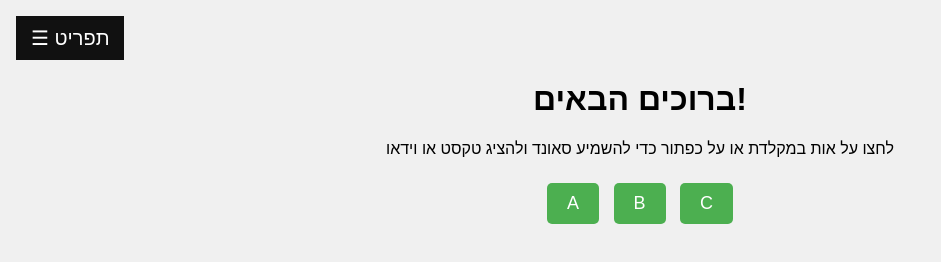
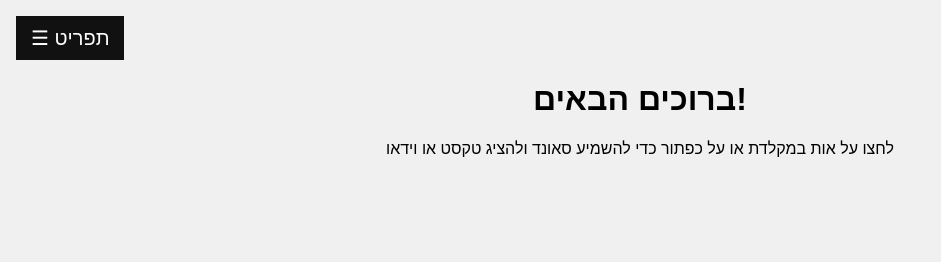
Before and after one commit to razmiz/TypeToSound, a plain HTML site: page index.html in a window 1280 px wide. Shown: the whole page, without its empty margins (0-941 px from the left). Drawn offline with Linux system fonts and the light colour scheme.

Commit message:
Update index.html

```diff
--- a/index.html
+++ b/index.html
@@ -18,12 +18,7 @@
             <h1>ברוכים הבאים!</h1>
             <p>לחצו על אות במקלדת או על כפתור כדי להשמיע סאונד ולהציג טקסט או וידאו</p>
             <div id="content"></div>
-            <div id="virtual-keys">
-                <button class="key" data-key="a">A</button>
-                <button class="key" data-key="b">B</button>
-                <button class="key" data-key="c">C</button>
-                <!-- הוסף עוד כפתורים לפי הצורך -->
-            </div>
+            <input type="text" id="hidden-input" autofocus style="position: absolute; left: -9999px;">
         </div>
     </div>
     <script src="scripts.js"></script>
```
